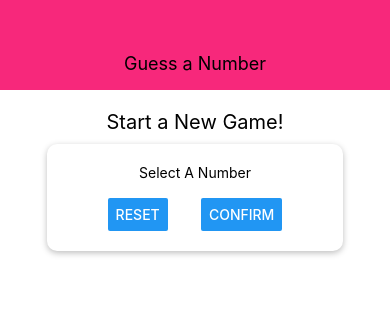
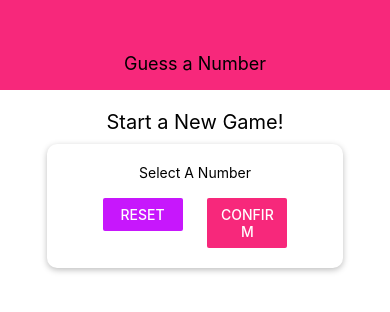
Before and after one commit to AlexDoss42/number_game, a React Native app: screen / in a window 390 px wide. Shown: the top 312 px of the page. Built offline with nearby package versions, Linux system fonts and the light colour scheme.

Commit message:
moves colors into a constants/color.js file

```diff
--- a/components/Header.js
+++ b/components/Header.js
@@ -1,6 +1,7 @@
 import React from 'react'
 import { View, Text, StyleSheet } from 'react-native'
 
+import Colors from '../constants/colors'
 
 const Header = props => {
   return(
@@ -19,7 +20,7 @@
     width: '100%',
     height: 90,
     paddingTop: 36,
-    backgroundColor: '#f7287b',
+    backgroundColor: Colors.primary,
     alignItems: 'center',
     justifyContent: 'center'
   },
--- /dev/null
+++ b/constants/colors.js
@@ -0,0 +1,4 @@
+export default {
+  primary: '#f7287b',
+  accent: '#c717fc'
+};
--- a/screens/StartGameScreen.js
+++ b/screens/StartGameScreen.js
@@ -2,6 +2,7 @@
 import { View, Text, StyleSheet, TextInput, Button } from 'react-native'
 
 import Card from '../components/Card'
+import Colors from '../constants/colors'
 
 const StartGameScreen = props => {
   return(
@@ -12,14 +13,20 @@
           <Text>Select A Number</Text>
           <TextInput />
           <View style={styles.buttonContainer}>
+            <View style={styles.button}>
               <Button
                 title="Reset"
                 onPress={()=>{}}
+                color={Colors.accent}
               />
+            </View>
+            <View style={styles.button}>
               <Button
                 title ="Confirm"
                 onPress={()=>{}}
+                color={Colors.primary}
               />
+            </View>
           </View>
         </View>
       </Card>
@@ -41,12 +48,15 @@
     flexDirection: 'row',
     width: '100%',
     justifyContent: 'space-between',
-    paddingHorizontal: 15
+    paddingHorizontal: 10
   },
   inputContainer: {
     width: 300,
     maxWidth: "80%",
     alignItems: 'center'
+  },
+  button: {
+    width: 80
   }
 });
 
```
Lines whose indentation alone changed are shown as unchanged.
